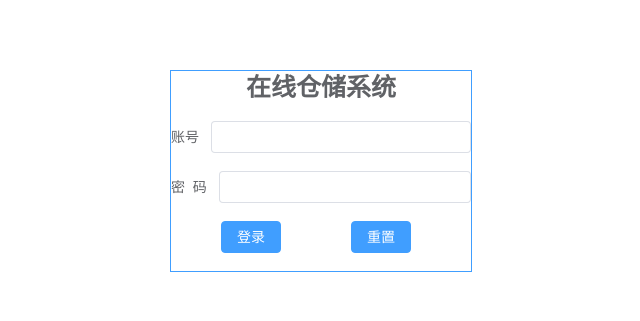
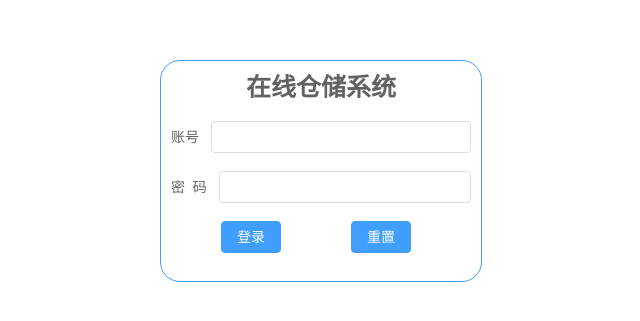
Before and after one commit to great-dream/ws, a Vue app: page /wsLogin in a window 1280 px wide. Shown: the part 229-550 px from the top of the page, without its empty margins (319-959 px from the left). Built offline with nearby package versions, Linux system fonts and the light colour scheme.

Commit message:
pc端：页面样式调整 1、登录页居中显示,圆角和内部填充10px

```diff
--- a/src/components/Login.vue
+++ b/src/components/Login.vue
@@ -1,7 +1,7 @@
 <template>
     <div style="text-align: center;height:519px;">
         <!-- 为了登录框上下左右剧中 position: absolute; left: 50%;top: 50%;transform: translate(-50%,-50%);-->
-        <el-form style="width: 300px;border: #409EFF 1px solid;position: absolute; left: 50%;top: 50%;transform: translate(-50%,-50%);"  v-loading="loading" element-loading-text="加载中...">
+        <el-form style="width: 300px;border: #409EFF 1px solid;position: absolute; left: 50%;top: 50%;transform: translate(-50%,-50%);border-radius: 20px;padding: 10px;"  v-loading="loading" element-loading-text="加载中...">
             <el-form-item ><el-text style="margin: auto;font-size:25px"><b>在线仓储系统</b></el-text></el-form-item>
             <el-form-item label="账号">
                 <el-input v-model="userId" size="150px"/>
```
